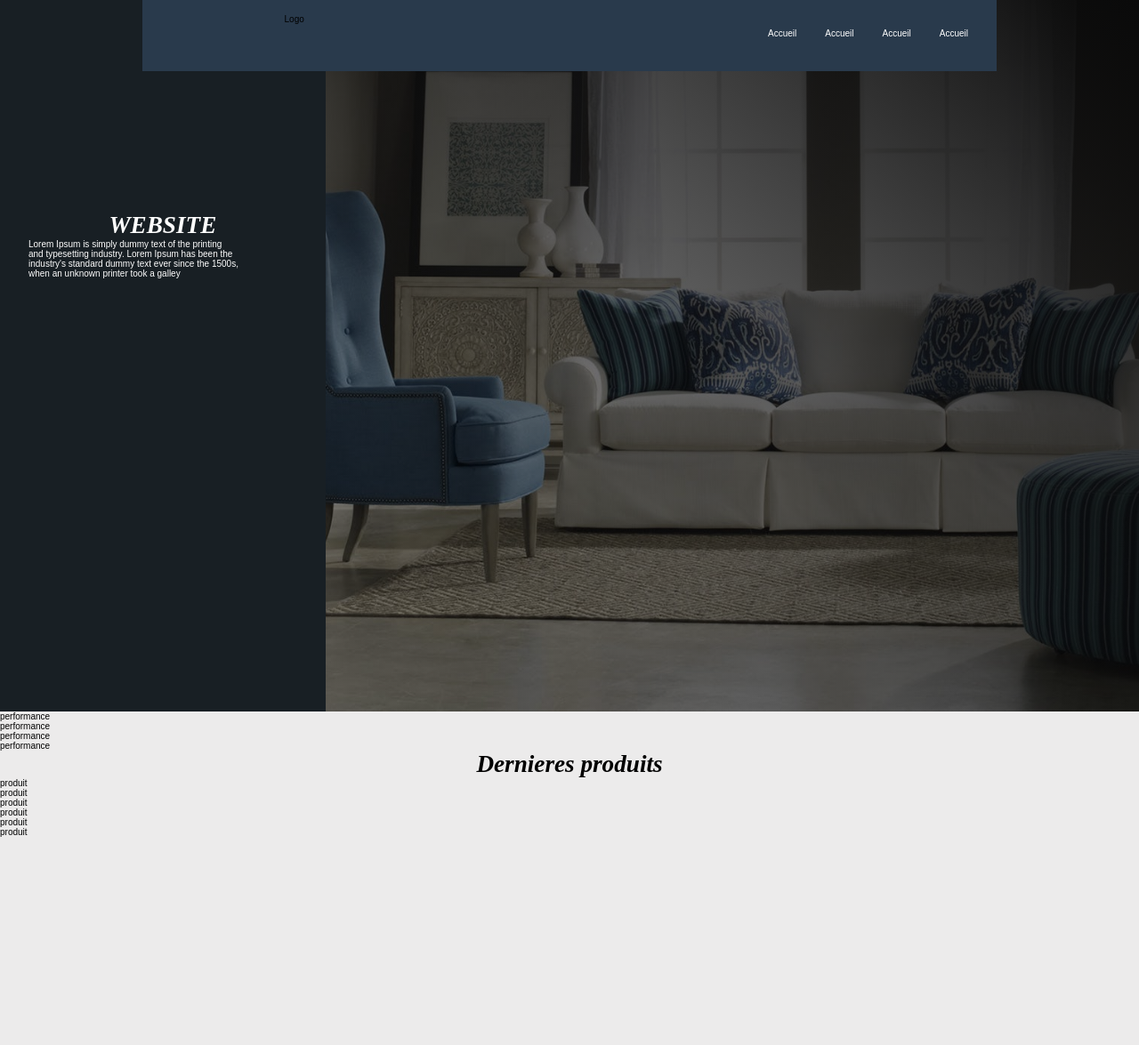
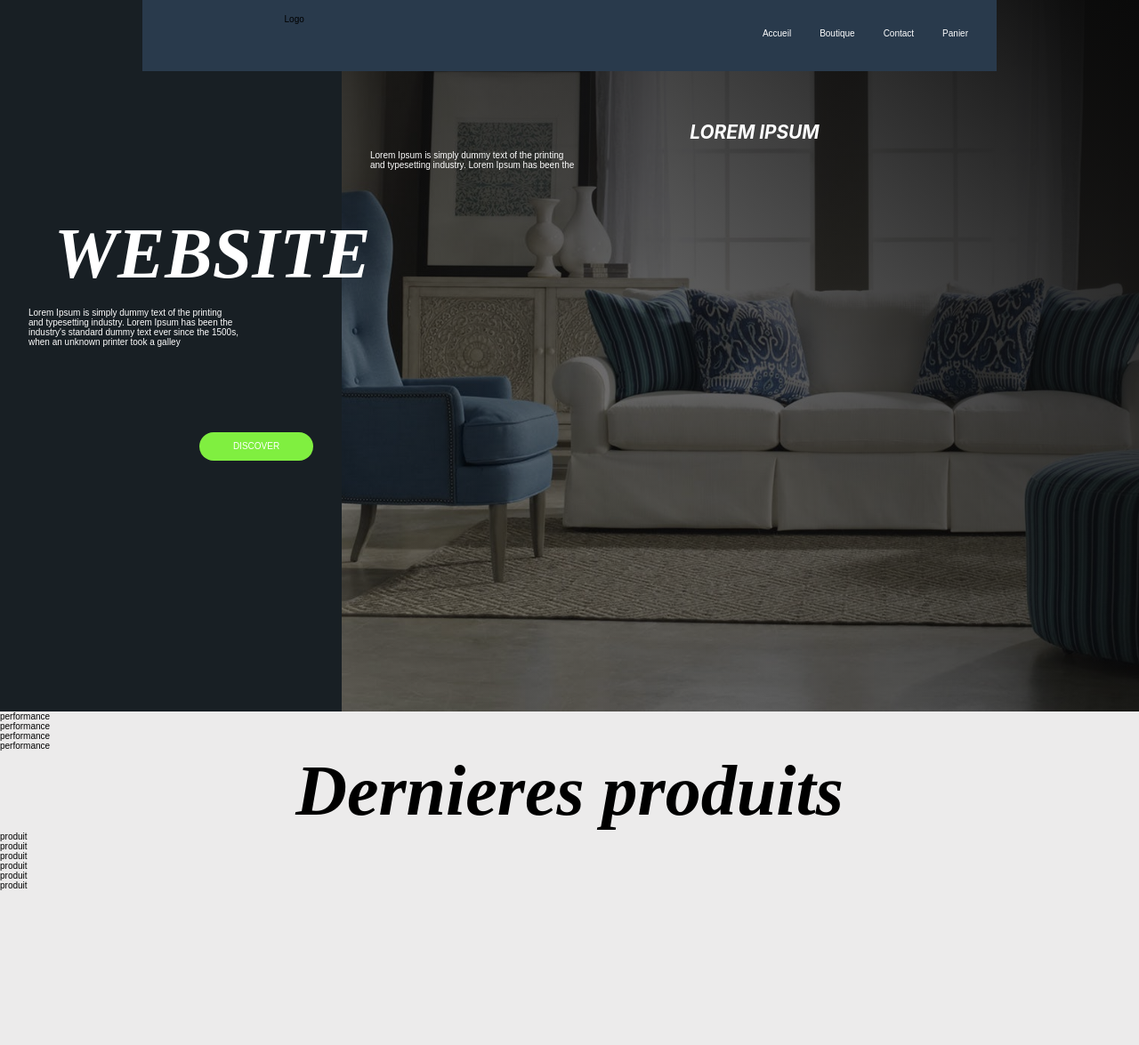
Before and after one commit to ibrahima98/site-vente-meuble, a PHP site: page /homepage.php in a window 1280 px wide. Shown: the top 1175 px of the page at 89% size. Run offline with PHP 8.4, Linux system fonts and the light colour scheme.

Commit message:
button discover

```diff
--- a/homepage.php
+++ b/homepage.php
@@ -14,20 +14,25 @@
         <p class="logo">Logo</p>
         <ul class="link">
             <li><a href="#">Accueil</a></li>
-            <li><a href="#">Accueil</a></li>
-            <li><a href="#">Accueil</a></li>
-            <li><a href="#">Accueil</a></li>
+            <li><a href="#">Boutique</a></li>
+            <li><a href="#">Contact</a></li>
+            <li><a href="#">Panier</a></li>
         </ul>
     </header>
     <div class="section-1">
         <div class="presentstion-aside">
-            <h1>WEBSITE</h1>
+            <h1 class="section-1-h1">WEBSITE</h1>
             <p>Lorem Ipsum is simply dummy text of the printing<br>
                 and typesetting industry. Lorem Ipsum has been the<br>
                 industry's standard dummy text ever since the 1500s,<br>
                 when an unknown printer took a galley</p>
+            <p class="card-section--btn"><a>DISCOVER</a></p>
         </div>
-        <div class="presentation-content"></div>
+        <div class="presentation-content">
+            <h3>LOREM IPSUM</h3>
+            <p>Lorem Ipsum is simply dummy text of the printing<br>
+                and typesetting industry. Lorem Ipsum has been the </p>
+        </div>
     </div>
 
     <div class="section-2">
--- a/public/css/component/buttons.css
+++ b/public/css/component/buttons.css
@@ -15,14 +15,17 @@
 }
 
 .card-section--btn {
-  padding: 0.3rem;
+  width: 8rem;
+  border-radius: 1rem;
   height: 2rem;
+  line-height: 2rem;
+  background-color: #80ef40;
+  text-align: center;
+  margin-top: 6rem;
+  margin-left: 12rem;
 }
-
-
-.card-section--btn {
-  padding: 0.3rem;
-  height: 2rem;
+.card-section--btn a {
+  display: block;
 }
 .btn-cart {
   position: absolute;
--- a/public/css/component/cards.css
+++ b/public/css/component/cards.css
@@ -1,7 +1,7 @@
 .presentstion-aside {
   background-color: #181f24;
   height: 100vh;
-  padding-top: 65%;
+  padding-top: 90%;
   padding-left: 2rem;
   padding-right: 2rem;
 }
@@ -16,4 +16,6 @@
   background-repeat: no-repeat;
   background-position: center;
   background-size: cover;
+  padding-top: 8rem;
+  padding-left: 2rem;
 }
--- a/public/css/component/formstyle.css
+++ b/public/css/component/formstyle.css
@@ -1,26 +1,34 @@
-*{
+* {
   margin: 0;
 }
 
-img{
+img {
   width: 80vh;
   height: auto;
 }
 
-h1{
+h1 {
   text-align: center;
-    font-family: 'Times New Roman', Times, serif;
+  font-family: "Times New Roman", Times, serif;
   font-weight: bold;
   font-style: italic;
-    font-size: 1.7rem;
+  font-size: 5rem;
+}
 
+.section-1-h1 {
+  position: absolute;
+  top: 15rem;
+  transform: translate(1.8rem);
 }
-h2, h3,h5{
+h2,
+h3,
+h5 {
   padding: 1vh;
   color: white;
   text-align: center;
   font-size: 1.3rem;
   font-weight: bold;
   font-style: italic;
-font-family: -apple-system, BlinkMacSystemFont, 'Segoe UI', Roboto, Oxygen, Ubuntu, Cantarell, 'Open Sans', 'Helvetica Neue', sans-serif;
+  font-family: -apple-system, BlinkMacSystemFont, "Segoe UI", Roboto, Oxygen,
+    Ubuntu, Cantarell, "Open Sans", "Helvetica Neue", sans-serif;
 }
```
Lines whose indentation alone changed are shown as unchanged.
